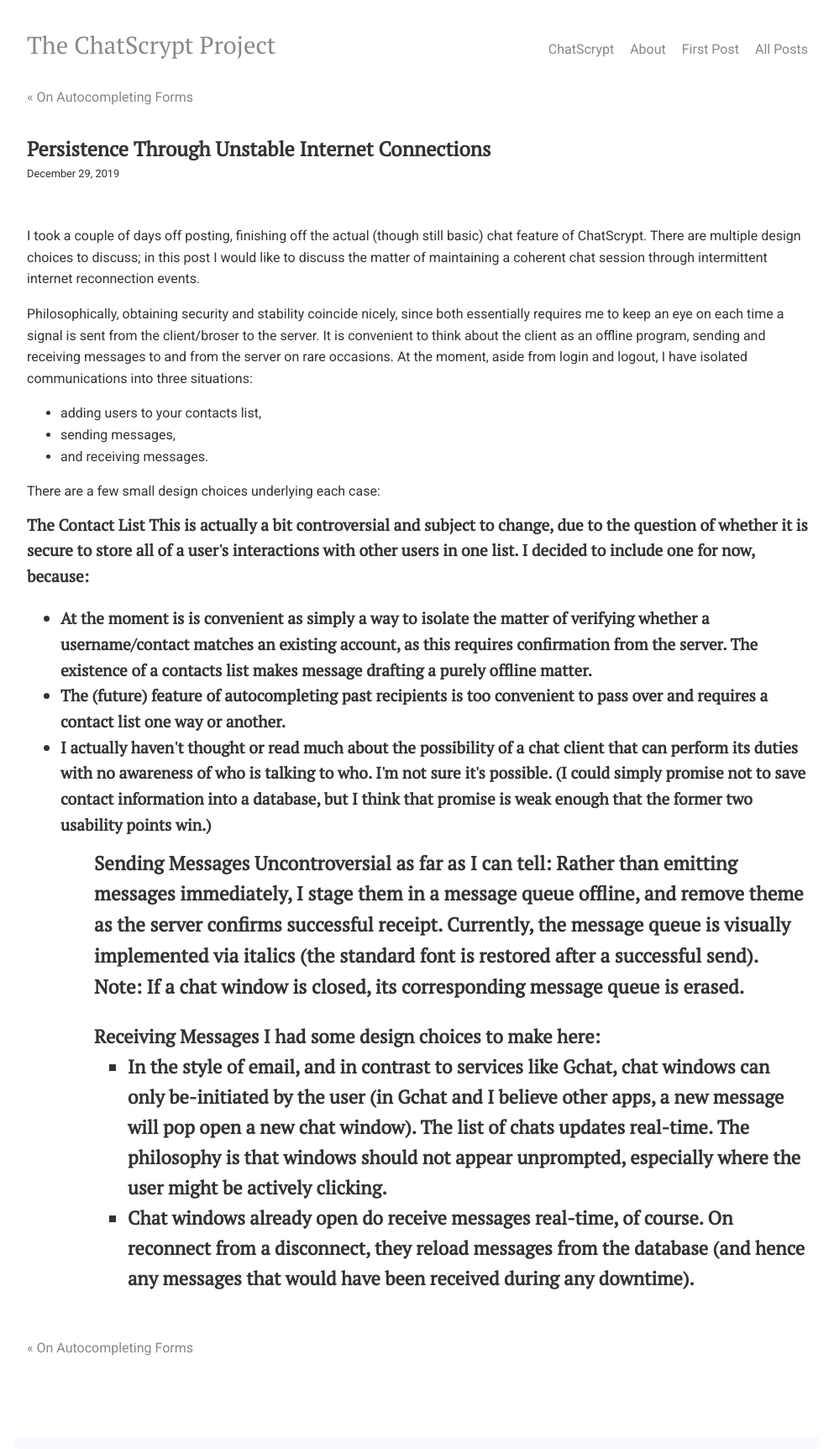
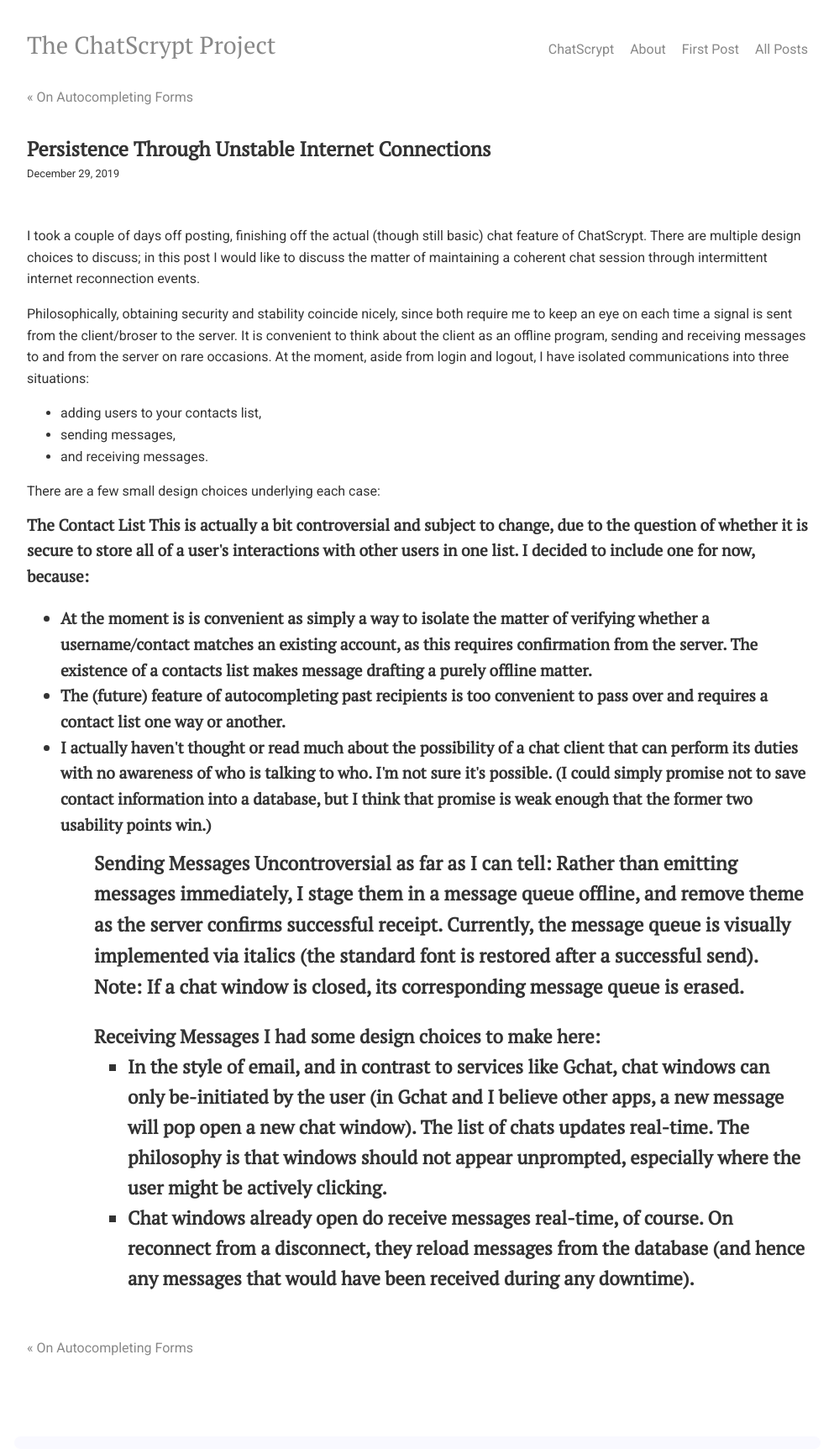
Before and after one commit to chatscrypt/chatscrypt.github.io, a Jekyll site: the page built from _posts/2019-12-29-persistence-through-unstable-internet-connections.html, in a window 1280 px wide. Shown: the whole page at 84% size, without its empty margins (143-1136 px from the left). Built offline with Jekyll 4.4.1, drawn with Linux system fonts in a browser that asks for light colours; comment, search, counter and statistics services are not loaded.

Commit message:
Update 2019-12-29-persistence-through-unstable-internet-connections.html

```diff
--- a/_posts/2019-12-29-persistence-through-unstable-internet-connections.html
+++ b/_posts/2019-12-29-persistence-through-unstable-internet-connections.html
@@ -7,7 +7,7 @@ date: 2019-12-29
 
 I took a couple of days off posting, finishing off the actual (though still basic) chat feature of ChatScrypt. There are multiple design choices to discuss; in this post I would like to discuss the matter of maintaining a coherent chat session through intermittent internet reconnection events.
 
-<p>Philosophically, obtaining security and stability coincide nicely, since both essentially requires me to keep an eye on each time a signal is sent from the client/broser to the server. It is convenient to think about the client as an offline program, sending and receiving messages to and from the server on rare occasions. At the moment, aside from login and logout, I have isolated communications into three situations:
+<p>Philosophically, obtaining security and stability coincide nicely, since both require me to keep an eye on each time a signal is sent from the client/broser to the server. It is convenient to think about the client as an offline program, sending and receiving messages to and from the server on rare occasions. At the moment, aside from login and logout, I have isolated communications into three situations:
 
 <ul>
 <li> adding users to your contacts list,
```
